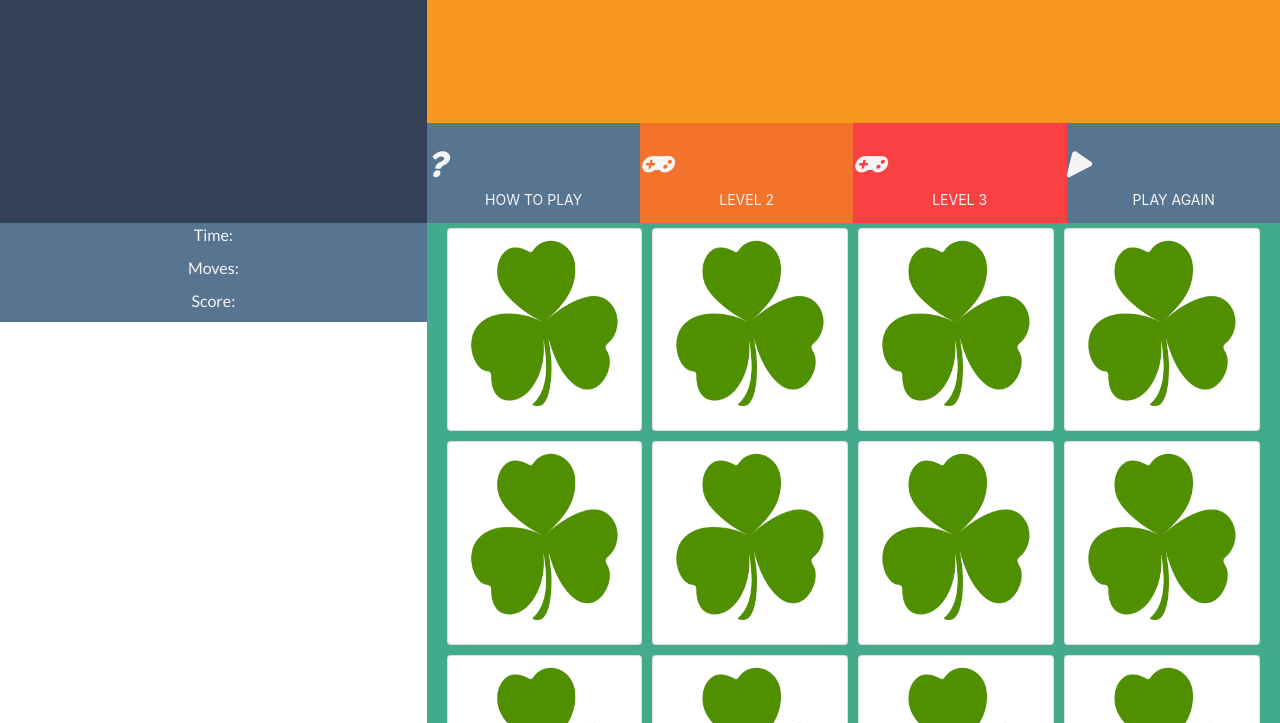
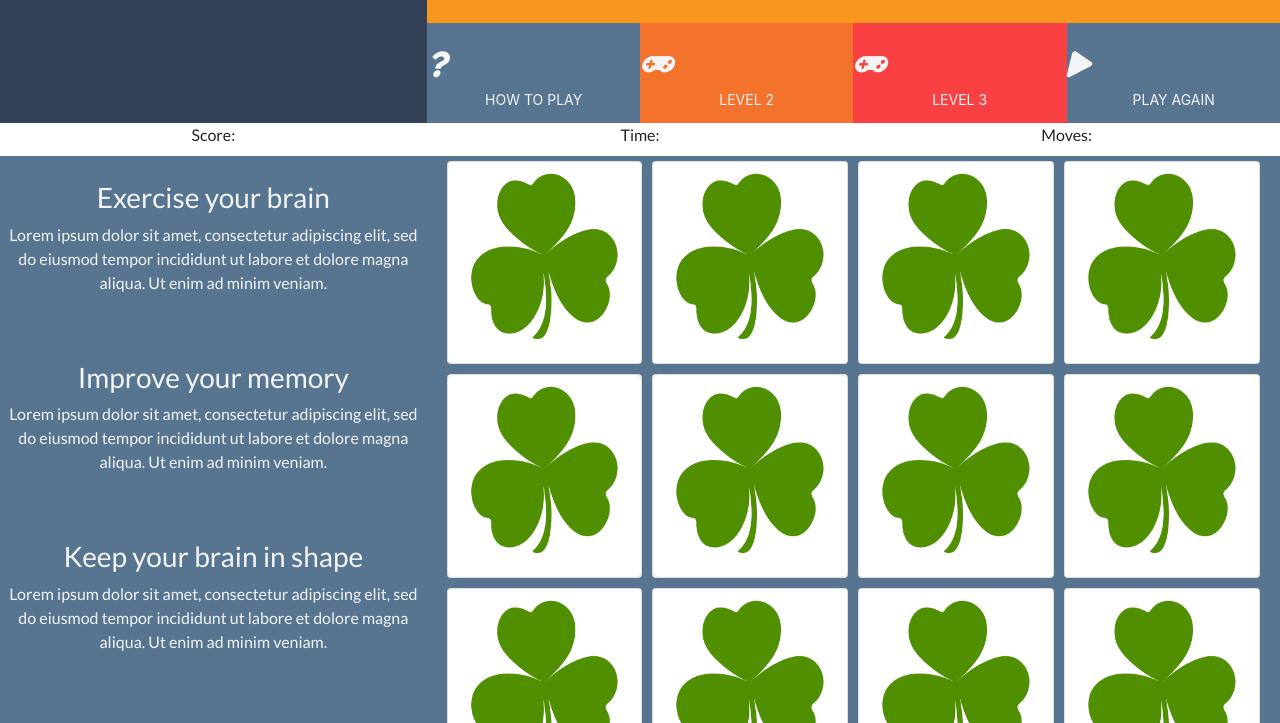
Before and after one commit to Cau-Correa/MS-Project2, a plain HTML site: page index.html in a window 1280 px wide. Shown: the part 77-800 px from the top of the page. Drawn offline with nearby package versions, Linux system fonts and the light colour scheme.

Commit message:
Add info section

```diff
--- a/index.html
+++ b/index.html
@@ -43,42 +43,56 @@
                         </ul>
                     </div>
                 </div>
+                <!--<div class="row game-level no-gutters l1-menu-color">
+                    <div class="col heading">
+                        <h2>Level 1 - 12 cards</h2>
+                    </div>
+                </div>-->
             </div>
         </div>
     </header>
 
-    <!--<section class="container-fluid">
+    <section class="container-fluid">
         <div class="row">
-            <div class="col-sm-4">
+            <div class="col-sm-4 performance">
+                <span class="">Score:</span>
+            </div>
+            <div class="col-sm-4 performance">
                 <span class="">Time:</span>
             </div>
-            <div class="col-sm-4">
-                <span class="">Moves:</span>
-            </div>
-            <div class="col-sm-4">
+            <div class="col-sm-4 performance">
                 <span class="">Moves:</span>
             </div>
         </div>
-    </section>-->
+    </section>
 
     <section class="container-fluid">
         <div class="row">
-            <div class="col-md-4">
+            <div class="col-md-4 d-sm-none d-none d-md-none d-lg-block info-section">
                 <div class="row">
-                    <div class="col-12 performance">
-                        <span class="">
-                            Time:
-                        </span>
+                    <div class="col-12 info">
+                        <h3 class="uppercase">
+                            Exercise your brain
+                        </h3>
+                            <p>
+                                Lorem ipsum dolor sit amet, consectetur adipiscing elit, sed do eiusmod tempor incididunt ut labore et dolore magna aliqua. Ut enim ad minim veniam.
+                            </p>
                     </div>
-                    <div class="col-12 performance">
-                        <span class="">
-                            Moves:
-                        </span>
+                    <div class="col-12 info">
+                        <h3 class="uppercase">
+                            Improve your memory
+                        </h3>
+                            <p>
+                                Lorem ipsum dolor sit amet, consectetur adipiscing elit, sed do eiusmod tempor incididunt ut labore et dolore magna aliqua. Ut enim ad minim veniam.
+                            </p>
                     </div>
-                    <div class="col-12 performance">
-                        <span class="">
-                            Score:
-                        </span>
+                    <div class="col-12 info">
+                        <h3 class="uppercase">
+                            Keep your brain in shape
+                        </h3>
+                            <p>
+                                Lorem ipsum dolor sit amet, consectetur adipiscing elit, sed do eiusmod tempor incididunt ut labore et dolore magna aliqua. Ut enim ad minim veniam.
+                            </p>
                     </div>
                 </div>
             </div>
--- a/style.css
+++ b/style.css
@@ -37,7 +37,7 @@
 
 .heading {
     margin-left: 50px;
-    height: 200px;
+    height: 100px;
 }
 
 .memory-game-title {
@@ -47,7 +47,7 @@
     margin-top: 20px;
     margin-bottom: 50px;
     color: whitesmoke;
-    height: 200px;
+    height: 130px;
 }
 
 /*-----------------------------Navbar-----*/
@@ -109,7 +109,7 @@
   display: flex;
   flex-wrap: wrap;
   perspective: 1000px;
-  background-color: #43AA8B;
+  background-color: #577590;
 }
 
 .card {
@@ -154,8 +154,26 @@
     font-weight: 400;
     margin-top: 0;
     margin-bottom: 0;
-    background-color: #577590;
+   /* background-color: #456799;*/
     text-align: center;
     min-height: 33px;
+    /*color: whitesmoke;*/
+}
+
+/*-----------------------------Info Section-----*/
+.info {
+    font-family: 'Lato', sans-serif;
+    font-weight: 400;
+    text-align: center;
+    height: 100%;
     color: whitesmoke;
+    padding: 0;
+    margin-top: 25px;
+    margin-bottom: 25px;
 }
+
+.info-section {
+    height: 640px;
+    background-color: #577590;
+
+}
```
